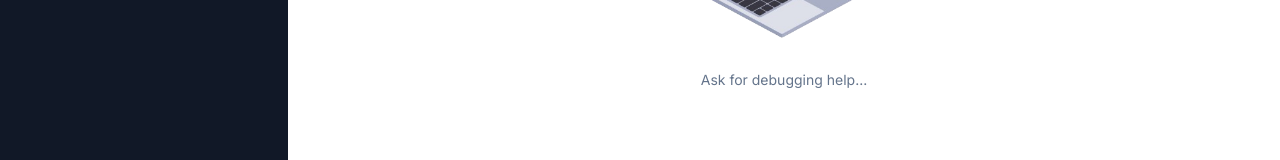
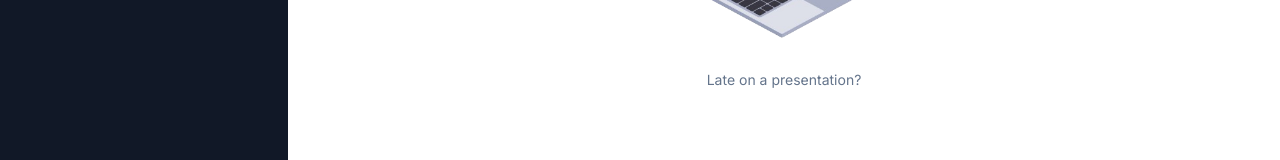
Before and after one commit to Erick559/Intelli-Kit, a Next.js app: page /video in a window 1280 px wide. Shown: the part 556-716 px from the top of the page. Built offline with nearby package versions, Linux system fonts and the light colour scheme.

Commit message:
Modify the label.

```diff
--- a/app/(dashboard)/(routes)/video/page.tsx
+++ b/app/(dashboard)/(routes)/video/page.tsx
@@ -116,7 +116,7 @@ const VideoPage = () => {
 
                    <div className="flex flex-col-reverse gap-y-4">
                     {messages.length === 0 && !isLoading &&(
-                        <EmptyVideo label="Ask for debugging help..."/>
+                        <EmptyVideo label="Late on a presentation?"/>
                     )}
                     {messages.map((message)=> (
                         <div
```
